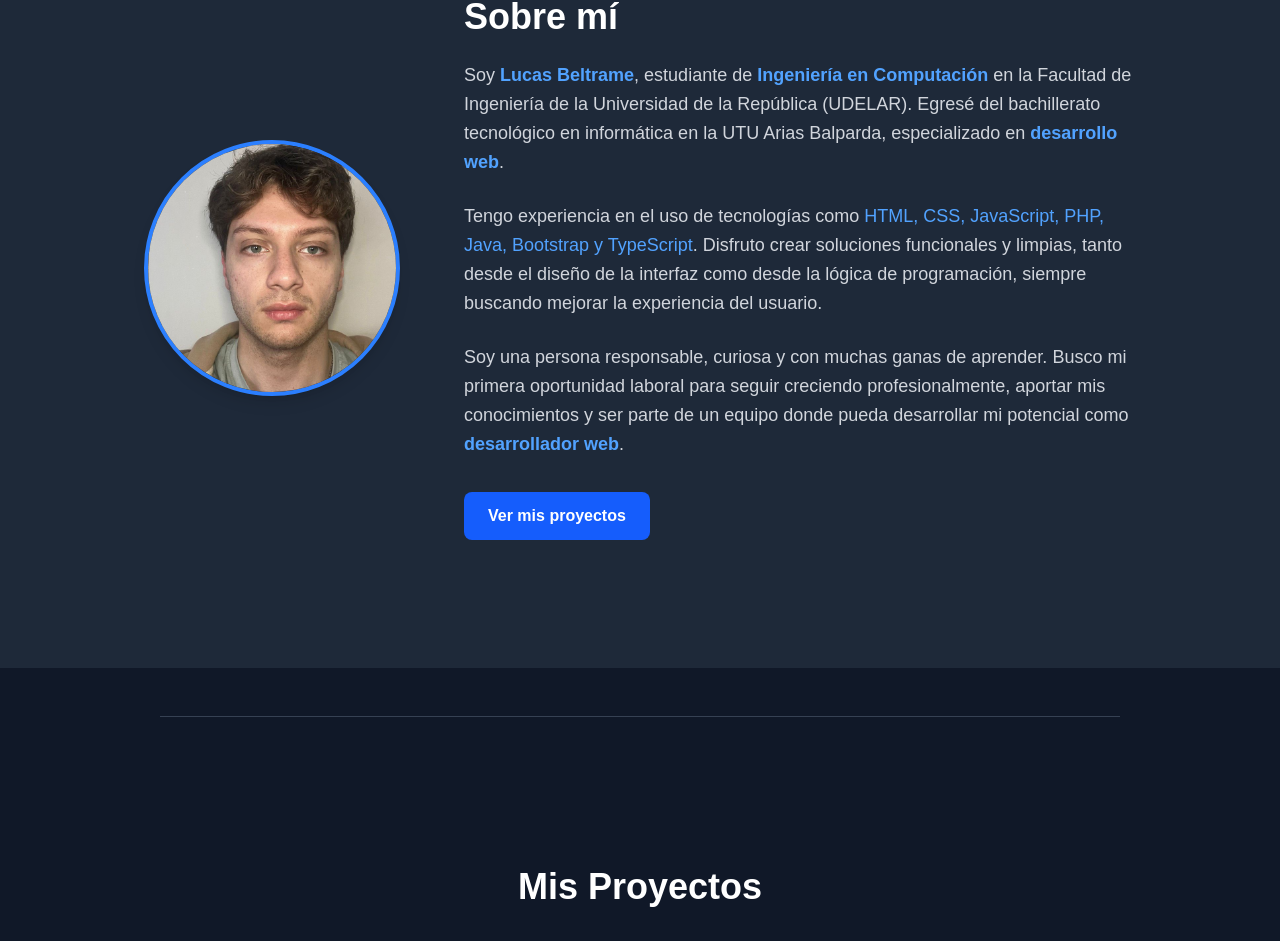
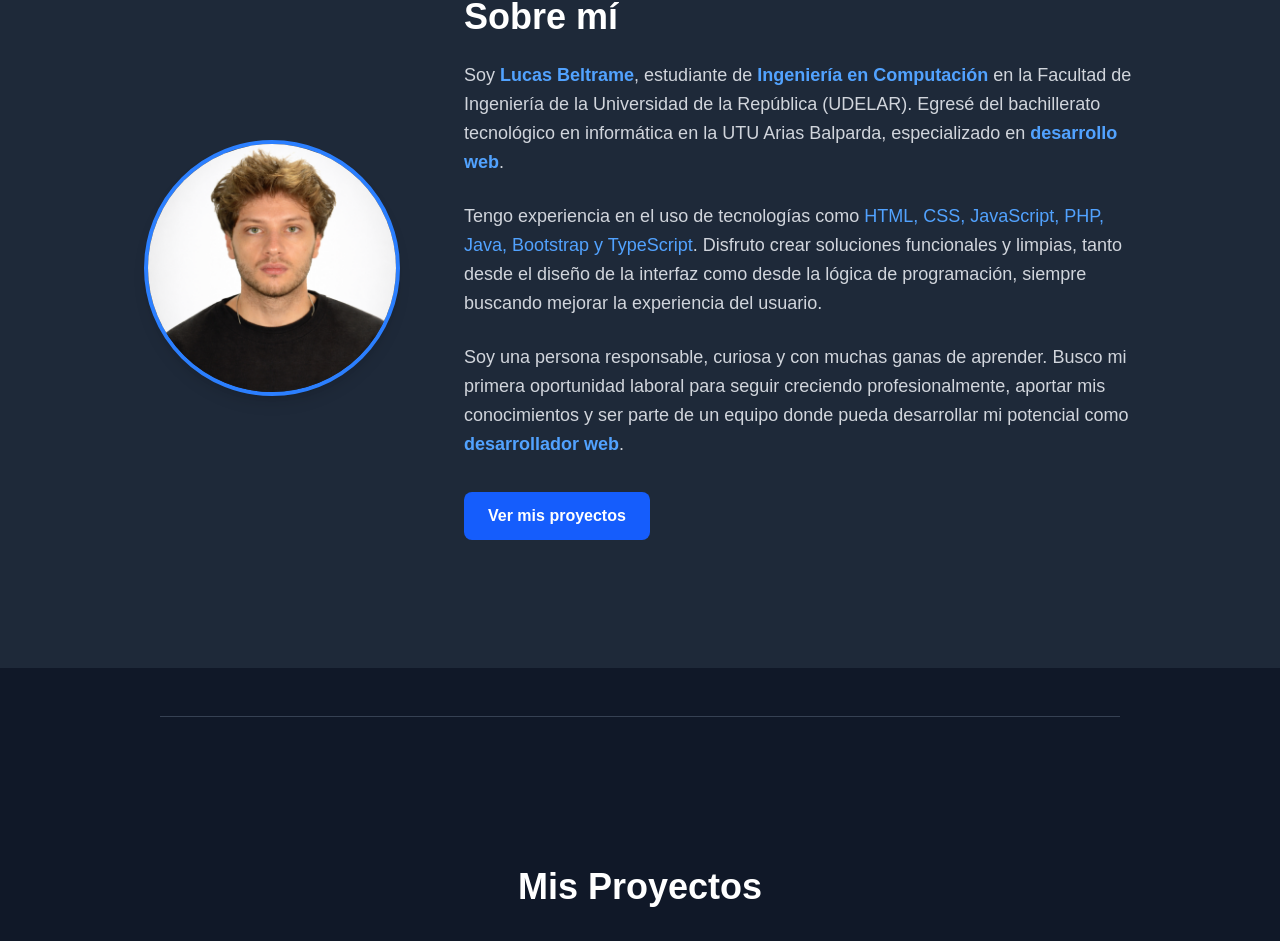
Before and after one commit to Lukas4-hub/Portfolio-Web2026, a Next.js app: page / in a window 1280 px wide. Shown: the part 1029-1970 px from the top of the page. Built offline with nearby package versions, Linux system fonts and the light colour scheme.

Commit message:
Foto actualizada

```diff
--- a/src/components/Navbar.js
+++ b/src/components/Navbar.js
@@ -38,7 +38,7 @@ export default function Navbar() {
           </a>
 
           <a
-            href="#sobre"
+            href="#sobre-mi"
             onClick={() => setOpen(false)}
             className="relative block text-center hover:text-white transition-colors duration-300 group"
           >
--- a/src/components/SobreMi.js
+++ b/src/components/SobreMi.js
@@ -7,7 +7,7 @@ export default function SobreMi(){
         {/* Imagen de perfil */}
         <div className="w-48 h-48 md:w-64 md:h-64 rounded-full overflow-hidden border-4 border-blue-500 shadow-lg">
           <img
-            src="\foto_inicio.jpeg"
+            src="\foto_inicio.png"
             alt="Foto de Lucas Beltrame"
             className="w-full h-full object-cover"
           />
```
Also changed, not shown: public/foto_inicio.jpeg (deleted), public/foto_inicio.png (added).
